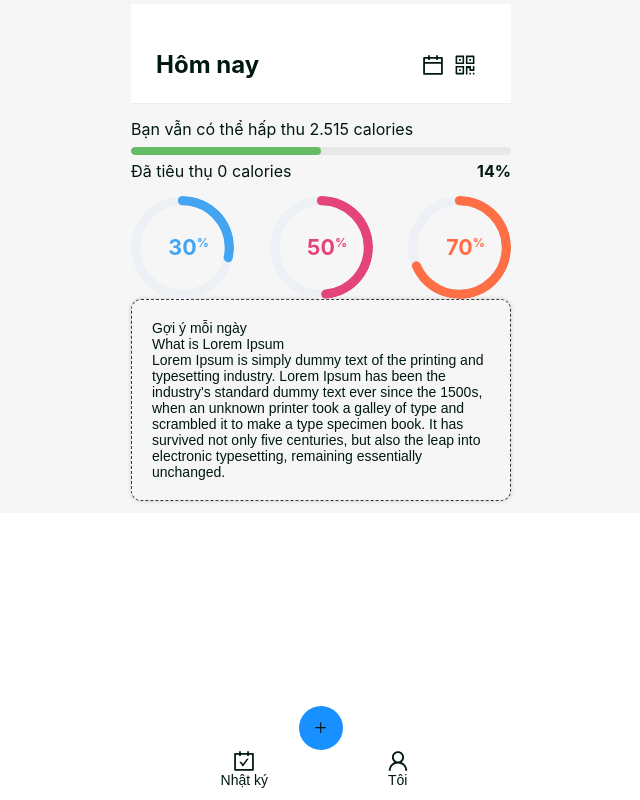
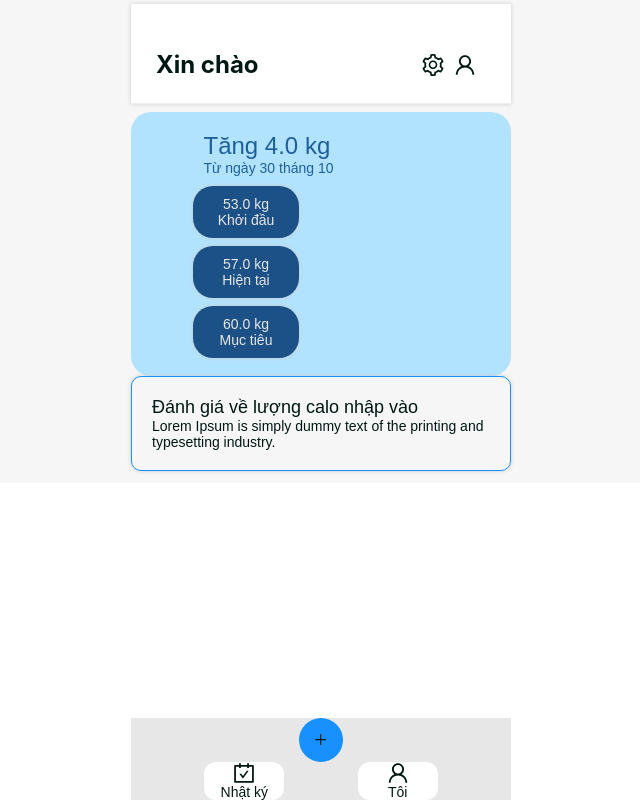
Before and after one commit to sonvtkt104/btl-ui-health, a React (Create React App) app in the folder client/: page / in a window 1280 px wide. Shown: the whole page, without its empty margins (319-959 px from the left). Built offline with nearby package versions, Linux system fonts and the light colour scheme.

Commit message:
home+diagnosis

```diff
--- /dev/null
+++ b/client/src/pages/Diagnosis/index.jsx
@@ -0,0 +1,131 @@
+import React from 'react';
+import { Input, Cascader, Button } from 'antd';
+import './style.css'
+
+export default function Diagnosis () {
+    const genderOptions = [
+        {
+          value: 'male',
+          label: 'Nam',
+        },
+        {
+          value: 'female',
+          label: 'Nữ',
+        },
+      ];
+
+      const dietOptions1 = [
+        {
+          value: 'small',
+          label: '1 hoặc 2 bữa',
+        },
+        {
+          value: 'medium',
+          label: '3 bữa',
+        },
+        {
+            value: 'big',
+            label: '5 hoặc 6 bữa ăn nhỏ',
+        }
+      ];
+
+      const dietOptions2 = [
+        {
+            value: 'small',
+            label: 'Rất ít hoặc không ăn',
+        },
+        {
+            value: 'medium',
+            label: '100-300 gram',
+        },
+        {
+            value: 'big',
+            label: 'Từ 300 gram(khoảng 2 chén)',
+        }
+      ];
+
+      const dietOptions3 = [
+        {
+            value: 'small',
+            label: 'Rất ít hoặc không',
+        },
+        {
+            value: 'medium',
+            label: 'Dưới 100 gram',
+        },
+        {
+            value: 'big',
+            label: 'Từ 100-200 gram',
+        }
+      ];
+
+      const dietOptions4 = [
+        {
+            value: 'small',
+            label: 'Rất ít',
+        },
+        {
+            value: 'medium',
+            label: 'Trung bình',
+        },
+        {
+            value: 'big',
+            label: 'Rất nhiều',
+        }
+      ];
+      const onChange = (value) => {
+        console.log(value);
+      };
+
+    return (
+        <div className='diagnosisContainer'>
+            <div className='basicInfo'>
+                <span>Giới tính</span>
+                <br/>
+                    <Cascader options={genderOptions} onChange={onChange} placeholder='Chọn giới tính'/>
+                <br/>
+                <span>Độ tuổi</span>
+                <br/>
+                    <Input placeholder='Nhập độ tuổi' />
+                    <br/>
+                <span>Cân nặng(kg)</span>
+                <br/>
+                    <Input placeholder='Nhập cân nặng' />
+                    <br/>
+                <span>Chiều cao(cm)</span>
+                <br/>
+                    <Input placeholder='Nhập chiều cao' />
+                    <br/>
+            </div>
+            <div className='diet'>
+                <span>Mỗi ngày bạn ăn bao nhiêu bữa?</span>
+                <br/>
+                    <Cascader options={dietOptions1} onChange={onChange} />
+                    <br/>
+                <span>Mỗi ngày bạn ăn bao nhiêu lượng rau củ?</span>
+                <br/>
+                    <Cascader options={dietOptions2} onChange={onChange} />
+                    <br/>
+                <span>Mỗi ngày bạn ăn bao nhiêu lượng hoa quả?</span>
+                <br/>
+                    <Cascader options={dietOptions3} onChange={onChange} />
+                    <br/>
+                <span>Bạn ăn những thức ăn có chất béo với số lượng như thế nào?( bình thường 50-83g chất béo / ngày )</span>
+                <br/>
+                    <Cascader options={dietOptions4} onChange={onChange} />
+                    <br/>
+            </div>
+            <div className='diagnosisResult'>
+                <span style={{fontSize: 24}}>Kết quả kiểm tra</span>
+                <br></br>
+                <span>Lorem Ipsum is simply dummy text of the printing and typesetting industry. Lorem Ipsum has been the industry's standard dummy text ever since the 1500s, when an unknown printer took a galley of type and scrambled it to make a type specimen book. It has survived not only five centuries, but also the leap into electronic typesetting, remaining essentially unchanged.</span>
+            </div>
+            <div className='submit'>
+                <Button>Kiểm tra</Button>
+            </div>
+            <div className='exit'>
+                <Button>Thoát</Button>
+            </div>
+        </div>
+    )
+}
--- /dev/null
+++ b/client/src/pages/Diagnosis/style.css
@@ -0,0 +1,58 @@
+:root {
+    --color-start: #FFB721;
+    --color-blue: #1890ff;
+    --color-blue-light: #b1e3ff;
+    --color-yellow: #FFAA33;
+    --color-red: #FF3333;
+    --color-orange: #FF725E;
+    --color-orange-light: #FF8D7C;
+    --color-green: #00CC66;
+    --color-primary: #38383A;
+    --background-color: rgb(246, 246, 247);
+    --color-shadow: #cacaca;
+    --color-border: #e7e7e7;
+    --color-white: rgb(246, 246, 247);
+  }
+
+.diagnosisContainer{
+
+    width: 380px;
+    display: flex;
+    flex-direction: column;
+    background-color: var(--background-color);
+    padding: 4px 0;
+}
+
+.basicInfo, .diet{
+  padding: 10px;
+  display:none;
+}
+
+span{
+  font-size: 18;
+}
+
+
+.diagnosisResult{
+    width: 380px;
+    justify-content: space-around;
+    align-items: center;
+    padding: 20px;
+    margin: 8px;
+    border-radius: 10px;
+    border: 1px solid var(--color-blue);
+    box-shadow: 0 0 4px var(--color-shadow);
+}
+
+.submit{
+  display: flex;
+  justify-content: center;
+  align-items: center;
+  display: none;
+}
+
+.exit{
+  display: flex;
+  justify-content: center;
+  align-items: center;
+}
--- a/client/src/pages/Home/index.css
+++ b/client/src/pages/Home/index.css
@@ -24,11 +24,29 @@
 }
 
 .diaryContainer{
+    display: none;
+}
+
+.userContainer{
     display: block;
 }
 
-.userContainer{
-    display: none;
+.meal{
+    padding: 20px;
+}
+
+.food{
+    display: flex;
+    justify-content: space-between;
+    border-radius: 20px;
+    box-shadow: 0 0 5px var(--color-shadow);
+    padding: 20px;
+    width: 100%;
+    height: 100px;
+}
+
+.foodImage{
+    max-height: 100%;
 }
 
 .diaryHeader, .userHeader{
@@ -85,9 +103,9 @@
     align-items: center;
     justify-content: space-evenly;
     width: 380px;
-    margin-bottom: 12px;
     bottom: 0;
-    border-top: 3px var(--color-shadow)
+    border-top: 3px var(--color-shadow);
+    background-color: #e7e7e7;
 }
 
 .addFood{
@@ -101,6 +119,7 @@
     height: 44px;
     border-radius: 9999px;
     background-color: var(--color-blue);
+    cursor: pointer;
 }
 
 .buttonList{
@@ -137,3 +156,14 @@
     border-style: dashed;
     box-shadow: 0 0 4px var(--color-shadow);
 }
+
+.commentary{
+    width: 380px;
+    justify-content: space-around;
+    align-items: center;
+    padding: 20px;
+    margin-bottom: 8px;
+    border-radius: 10px;
+    border: 1px solid var(--color-blue);
+    box-shadow: 0 0 4px var(--color-shadow);
+}
--- a/client/src/pages/Home/index.jsx
+++ b/client/src/pages/Home/index.jsx
@@ -11,10 +11,12 @@ import {
     CarryOutOutlined,
     UserOutlined,
     PlusOutlined,
-    SettingOutlined
+    SettingOutlined,
+    InfoCircleOutlined
 } from '@ant-design/icons'
 import './index.css'
 import iconFood from '../../assets/image/foodIcon.png'
+import chuoiTay from '../../assets/image/chuoitay.jpg'
 
 
 export default function Home() {
@@ -48,11 +50,11 @@ export default function Home() {
                         <Col style={{fontSize: 16}}>Bạn vẫn có thể hấp thu 2.515 calories</Col>
                     </Row>
                     <Row>
-                        <Progress percent={50} showInfo={false} strokeColor="#65bc66" />
+                        <Progress percent={5} showInfo={false} strokeColor="#65bc66" />
                     </Row>
                     <Row justify='space-between' style={{margin: '0px 0 15px'}}>
-                        <Col style={{fontSize: 16}}>Đã tiêu thụ 0 calories</Col>
-                        <Col style={{fontWeight: 'bold', fontSize: 16}}>14%</Col>
+                        <Col style={{fontSize: 16}}>Đã tiêu thụ 33 calories</Col>
+                        <Col style={{fontWeight: 'bold', fontSize: 16}}>5%</Col>
                     </Row>
                     <Row justify='space-between'>
                         <Progress
@@ -60,7 +62,7 @@ export default function Home() {
                             strokeColor="#43a5f2"
                             trailColor="#EDF1F5"
                             strokeWidth={9}
-                            percent={30}
+                            percent={10}
                             format={(percent) => {
                                 return (
                                     <div style={{
@@ -82,7 +84,7 @@ export default function Home() {
                             strokeColor="#e5447a"
                             trailColor="#EDF1F5"
                             strokeWidth={9}
-                            percent={50}
+                            percent={3}
                             format={(percent) => {
                                 return (
                                     <div style={{
@@ -104,7 +106,7 @@ export default function Home() {
                             strokeColor="#fe6f46"
                             trailColor="#EDF1F5"
                             strokeWidth={9}
-                            percent={70}
+                            percent={15}
                             format={(percent) => {
                                 return (
                                     <div style={{
@@ -122,6 +124,26 @@ export default function Home() {
                             width={103}
                         />
                     </Row>
+                </div>
+                <div className='foodChoice'>
+                    <div className='meal'>
+                        <span className='mealName' style={{fontSize:18, fontWeight:'bold'}}>Bữa sáng</ span>
+                        <br/>
+                        <span className='calories'>33 kcal</span>
+                        <div className='food'>
+                            <div>
+                                <img className='foodImage' src={chuoiTay} />
+                            </div>
+                            <div className='foodInfo'>
+                                <span className='foodName'>Chuối tây</span>
+                                <br/>
+                                <span className='details'>33 kcal - 50 gram / ml</span>
+                            </div>
+                            <div className='infoIcon'>
+                                <InfoCircleOutlined />
+                            </div>
+                        </div>
+                    </div>
                 </div>
                 <div className='tips'>
                     <div>
@@ -160,7 +182,7 @@ export default function Home() {
                         <div className='measurement'>
                             <span style={{fontSize: 24}}>Tăng 4.0 kg</span>
                             <br />
-                            <span>Ngày 25 tháng 11</span>
+                            <span>Từ ngày 30 tháng 10</span>
                         </div>
                         <div className='startStats'>
                             <span>53.0 kg</span>
@@ -178,6 +200,11 @@ export default function Home() {
                     <div className='icon'>
                         <image scr={iconFood} />
                     </div>
+                </div>
+                <div className='commentary'>
+                    <span style={{fontSize: 18}}>Đánh giá về lượng calo nhập vào</span>
+                    <br />
+                    <span>Lorem Ipsum is simply dummy text of the printing and typesetting industry.</span>
                 </div>
             </div>
             <div className='footer'>
--- a/client/src/pages/index.js
+++ b/client/src/pages/index.js
@@ -5,6 +5,7 @@ import History from './History'
 import Chat from './Chat'
 import Conversation from './Conversation'
 import SignIn from './SignIn'
+import Diagnosis from './Diagnosis'
 
 export {
     Home,
@@ -12,5 +13,6 @@ export {
     Chat,
     Conversation,
     SearchFoods, FoodDetail,
-    SignIn
+    SignIn,
+    Diagnosis
 }
--- a/client/src/routes/index.js
+++ b/client/src/routes/index.js
@@ -1,5 +1,5 @@
 import { BrowserRouter, Routes, Route } from 'react-router-dom'
-import { SearchFoods, FoodDetail} from '../pages'
+import { SearchFoods, FoodDetail, Diagnosis} from '../pages'
 import foods from '../assets/data'
 import {
     Home,
@@ -24,6 +24,7 @@ export default function Router() {
                 <Route path="/history" element={<History />} />
                 <Route path="/chat" element={<Chat />} />
                 <Route path="/message" element={<Conversation />} />
+                <Route path="/diagnosis" element={<Diagnosis />} />
             </Routes>
         </BrowserRouter>
     )
```
